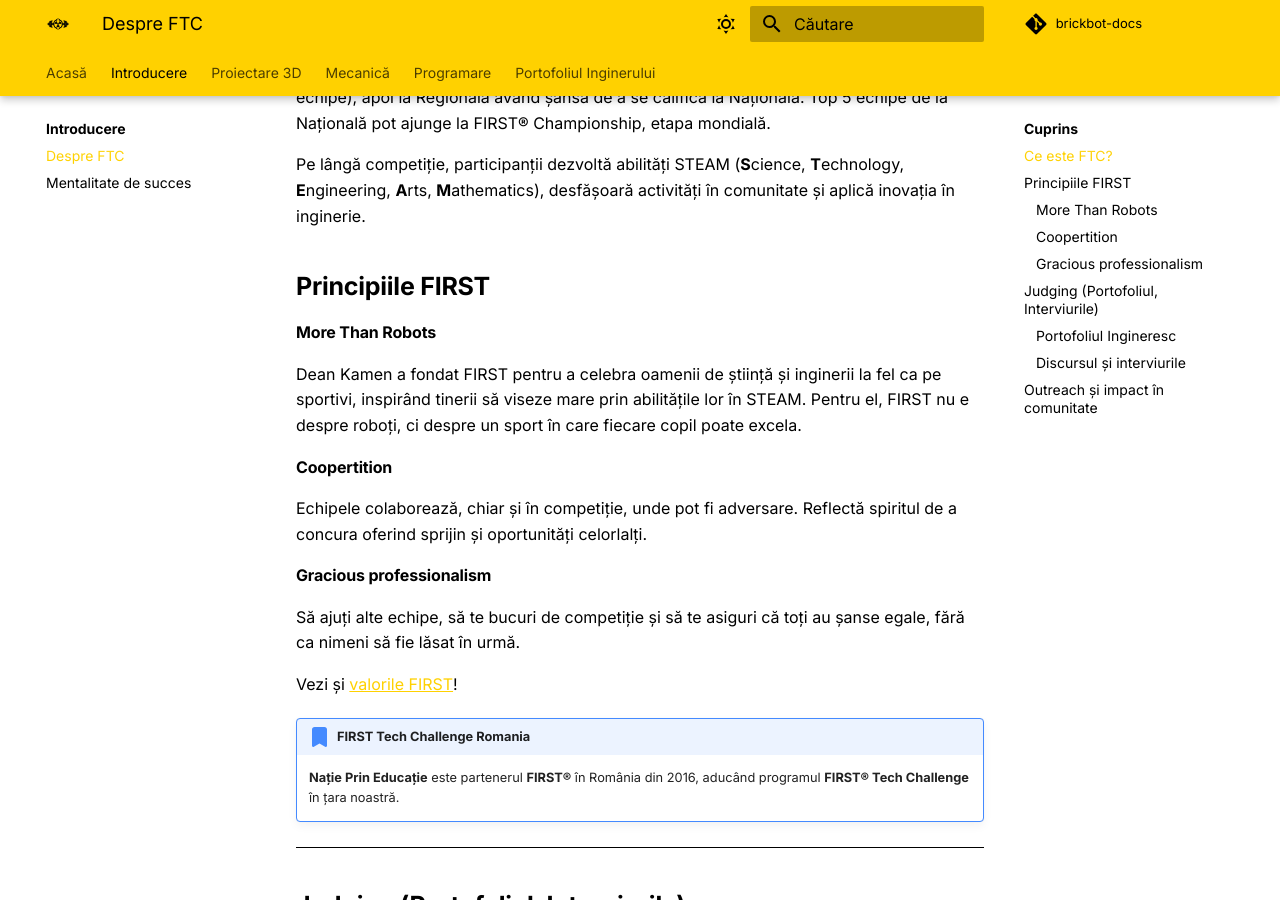
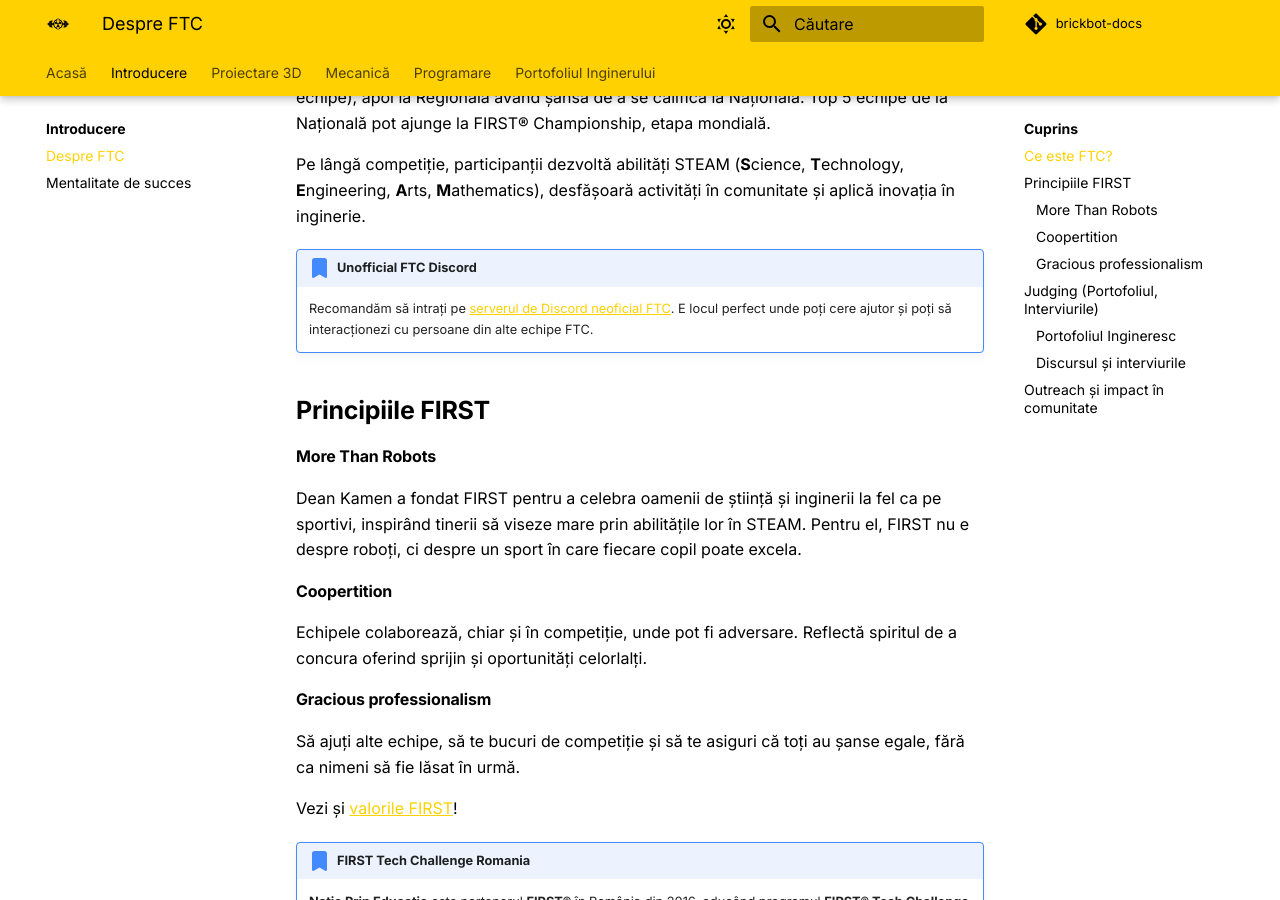
Before and after one commit to BrickBot15996/brickbot-docs, an MkDocs documentation site: the page built from docs/intro/about-ftc.md, in a window 1280 px wide and 900 px high, scrolled down 420 px. Built offline with MkDocs 1.6.1 and Material for MkDocs 9.7.7, drawn with Linux system fonts in a browser that asks for light colours; comment, search, counter and statistics services are not loaded.

Commit message:
Added Unofficial FTC Discord plug

```diff
--- a/docs/intro/about-ftc.md
+++ b/docs/intro/about-ftc.md
@@ -12,6 +12,8 @@
 Pe lângă competiție, participanții dezvoltă abilități STEAM (**S**cience, **T**echnology,
 **E**ngineering, **A**rts, **M**athematics), desfășoară activități în comunitate și aplică inovația în inginerie.
 
+!!! note "Unofficial FTC Discord"
+    Recomandăm să intrați pe [serverul de Discord neoficial FTC](https://discord.gg/ftc). E locul perfect unde poți cere ajutor și poți să interacționezi cu persoane din alte echipe FTC.
 ## **Principiile FIRST**
 
 #### **More Than Robots**
```
